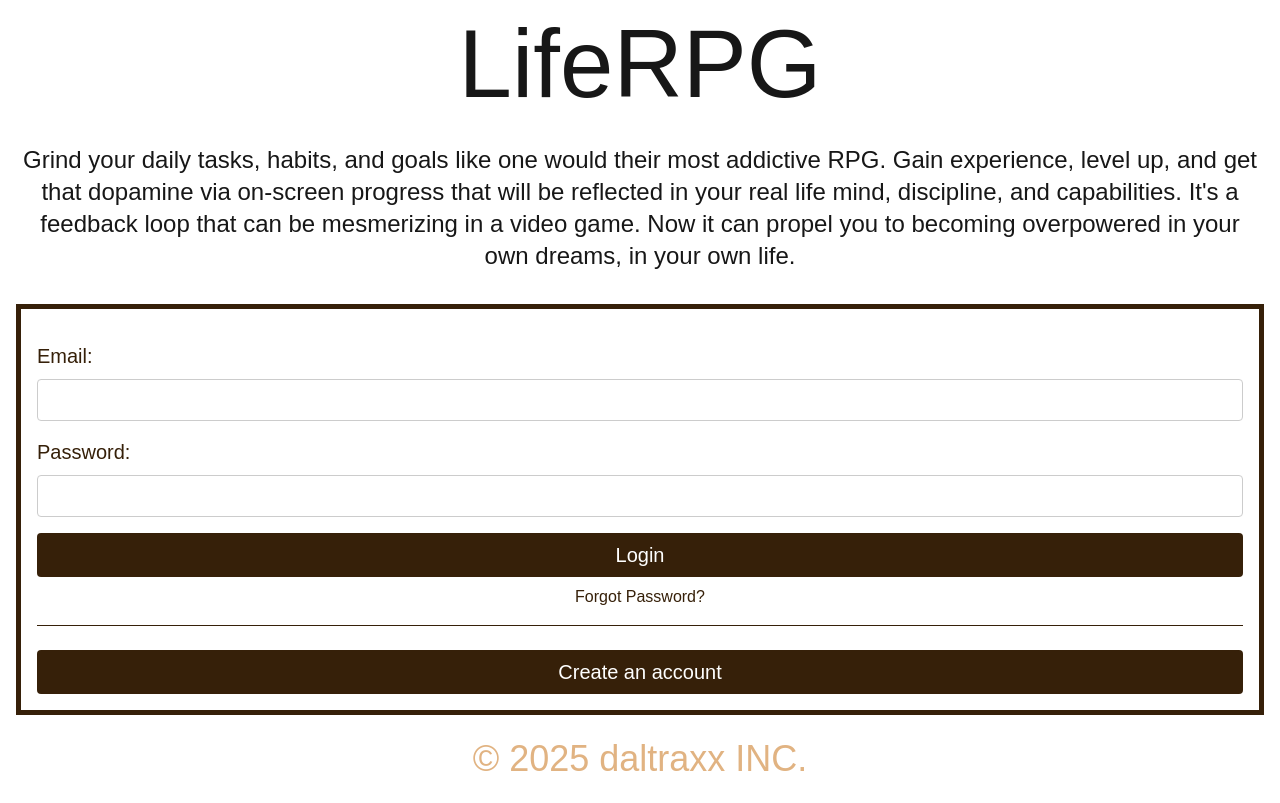
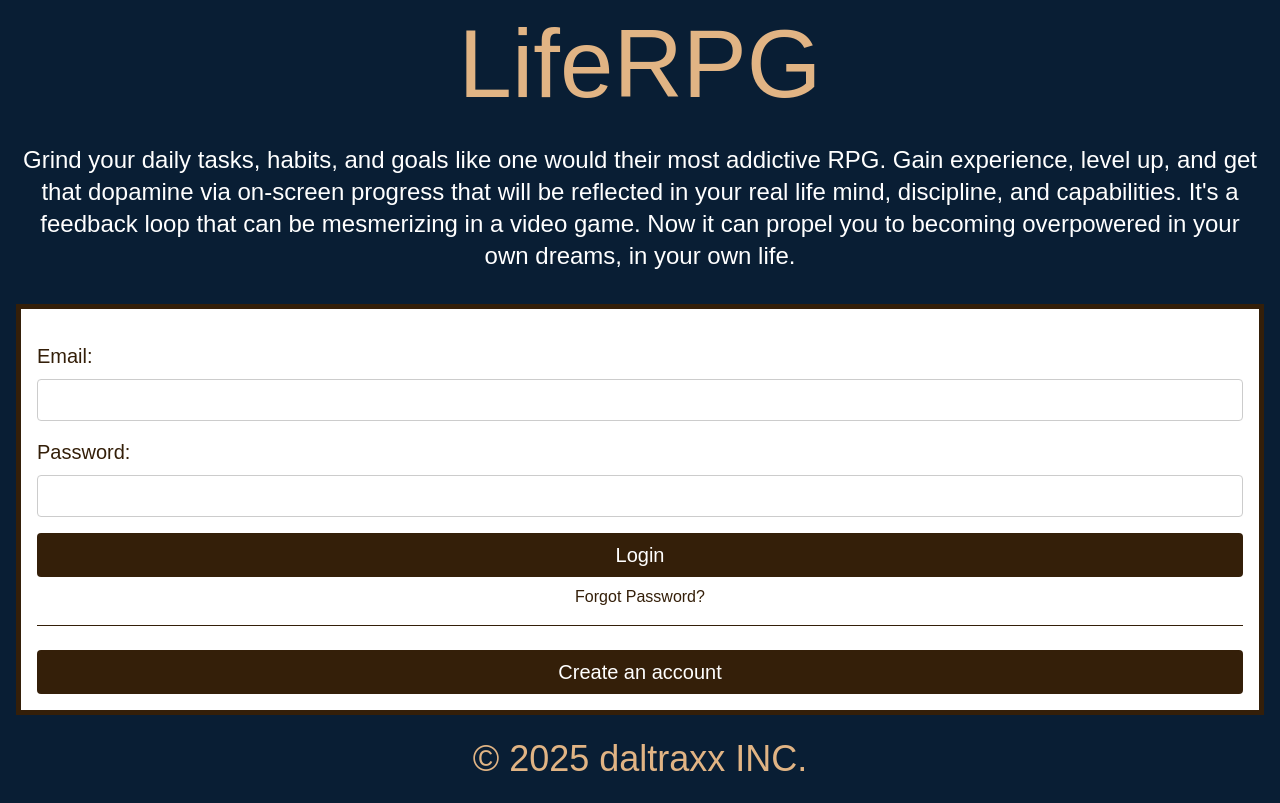
Before and after one commit to Daltraxx/life-rpg, a Next.js app: page / in a window 1280 px wide. Built offline with nearby package versions, Linux system fonts and the light colour scheme; a web font is replaced by a local one.

Commit message:
move color variables from theme to root

```diff
--- a/src/app/globals.css
+++ b/src/app/globals.css
@@ -3,14 +3,6 @@
 :root {
   --background: #ffffff;
   --foreground: #171717;
-}
-
-@theme inline {
-  --color-background: var(--background);
-  --color-foreground: var(--foreground);
-  --font-sans: var(--font-geist-sans);
-  --font-mono: var(--font-geist-mono);
-  --font-main: var(--font-jersey, arial, sans-serif);
 
   --blue-400: hsl(211, 71%, 20%); /* #0f3257 */
   --blue-600: hsl(211, 71%, 12%); /* #091f36 */
@@ -26,6 +18,14 @@
   --white: #ffffff;
 }
 
+@theme inline {
+  --color-background: var(--background);
+  --color-foreground: var(--foreground);
+  --font-sans: var(--font-geist-sans);
+  --font-mono: var(--font-geist-mono);
+  --font-main: var(--font-jersey, arial, sans-serif);
+}
+
 @media (prefers-color-scheme: dark) {
   :root {
     --background: #0a0a0a;
```
